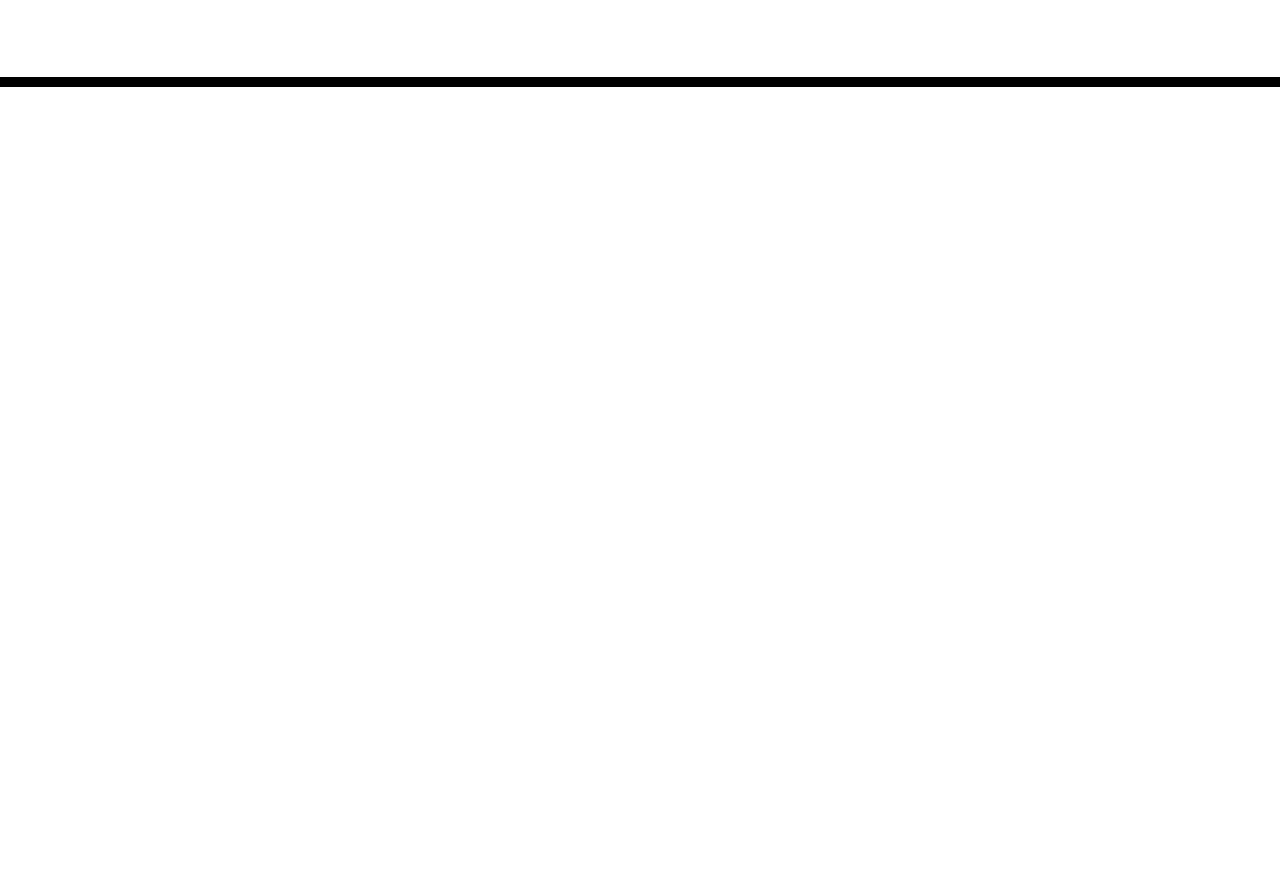
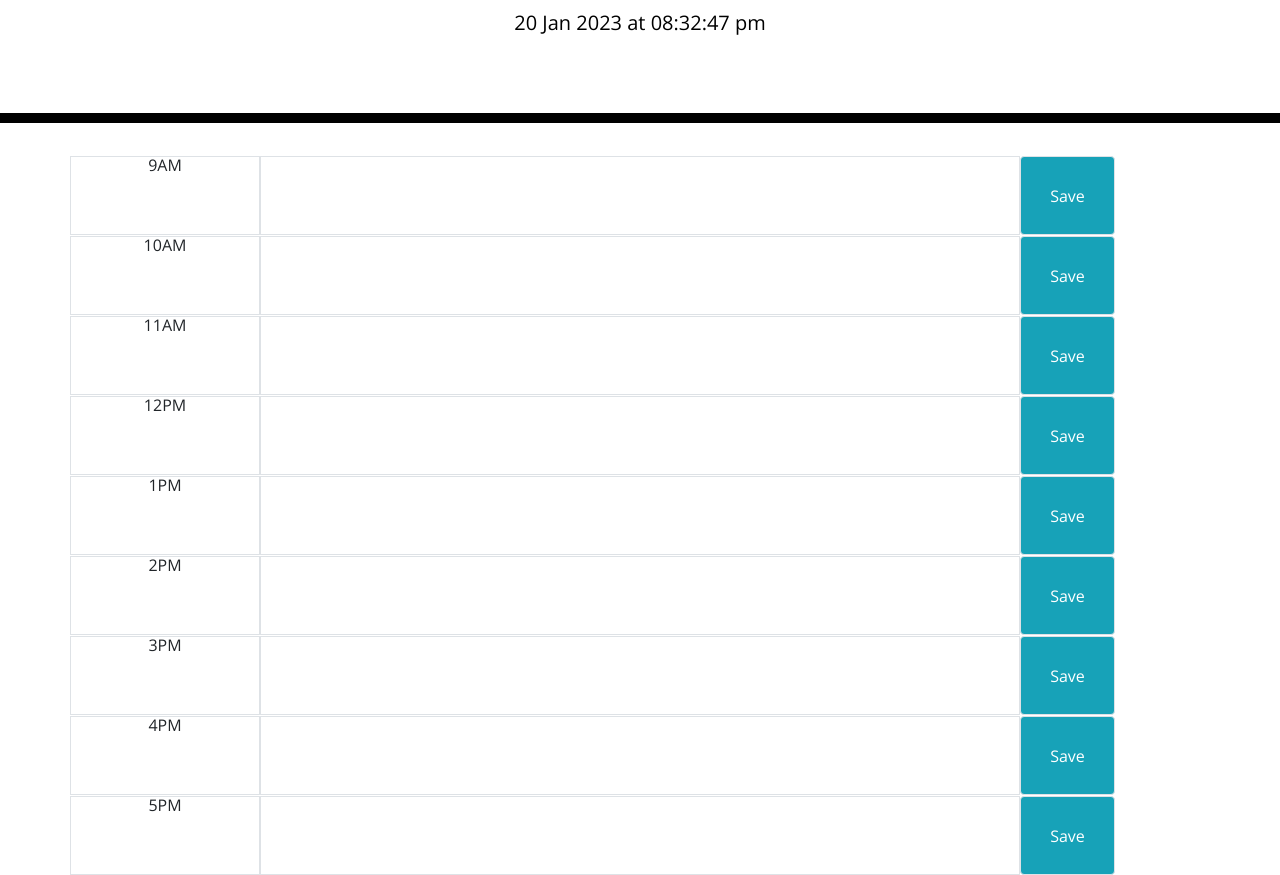
Before and after one commit to Natasha-16x/daily-planner-app, a plain HTML site: page starter/index.html in a window 1280 px wide. Shown: the part 181-1056 px from the top of the page. Before the commit the page ends 800 px from the top, so only its background shows below. Drawn offline with nearby package versions, Linux system fonts and the light colour scheme.

Commit message:
drafted README and added code to show the current date and time

```diff
--- a/starter/index.html
+++ b/starter/index.html
@@ -1,23 +1,14 @@
 <!DOCTYPE html>
 <html lang="en-gb">
+
 <head>
   <meta charset="UTF-8" />
   <meta name="viewport" content="width=device-width, initial-scale=1.0" />
   <meta http-equiv="X-UA-Compatible" content="ie=edge" />
-    <link
-      rel="stylesheet"
-      href="https://stackpath.bootstrapcdn.com/bootstrap/4.3.1/css/bootstrap.min.css"
-    />
-    <link
-      rel="stylesheet"
-      href="https://use.fontawesome.com/releases/v5.8.1/css/all.css"
-      integrity="sha384-50oBUHEmvpQ+1lW4y57PTFmhCaXp0ML5d60M1M7uH2+nqUivzIebhndOJK28anvf"
-      crossorigin="anonymous"
-    />
-    <link
-      href="https://fonts.googleapis.com/css?family=Open+Sans&display=swap"
-      rel="stylesheet"
-    />
+  <link rel="stylesheet" href="https://stackpath.bootstrapcdn.com/bootstrap/4.3.1/css/bootstrap.min.css" />
+  <link rel="stylesheet" href="https://use.fontawesome.com/releases/v5.8.1/css/all.css"
+    integrity="sha384-50oBUHEmvpQ+1lW4y57PTFmhCaXp0ML5d60M1M7uH2+nqUivzIebhndOJK28anvf" crossorigin="anonymous" />
+  <link href="https://fonts.googleapis.com/css?family=Open+Sans&display=swap" rel="stylesheet" />
   <link rel="stylesheet" href="style.css" />
   <title>Work Day Scheduler</title>
 </head>
@@ -30,9 +21,56 @@
   </header>
   <div class="container">
     <!-- Timeblocks go here -->
+    <div class="row">
+      <div id="time1" class="col-2 border text-center time">9AM</div>
+      <textarea id="text1" class="content col-8 border"></textarea>
+      <button id="btn1" type="button" class="col-1 btn btn-info border">Save</button>
+    </div>
+    <div class="row">
+      <div id="time2" class="col-2 border text-center time">10AM</div>
+      <textarea id="text2" class=" content col-8 border"></textarea>
+      <button id="btn2" type="button" class="col-1 btn btn-info border">Save</button>
+    </div>
+    <div class="row">
+      <div id="time3" class="col-2 border text-center time"> 11AM </div>
+      <textarea id="text3" class="content col-8 border"></textarea>
+      <button id="btn3" type="button" class="col-1 btn btn-info border">Save</button>
+    </div>
+    <div class="row">
+      <div id="time4" class="col-2 border text-center time"> 12PM </div>
+      <textarea id="text4" class="content col-8 border"></textarea>
+      <button id="btn4" type="button" class="col-1 btn btn-info border">Save</button>
+    </div>
+    <div class="row">
+      <div id="time5" class="col-2 border text-center time"> 1PM </div>
+      <textarea id="text5" class="content col-8 border"></textarea>
+      <button id="btn5" type="button" class="col-1 btn btn-info border">Save</button>
+    </div>
+    <div class="row">
+      <div id="time6" class="col-2 border text-center time"> 2PM </div>
+      <textarea id="text6" class="content col-8 border"></textarea>
+      <button id="btn6" type="button" class="col-1 btn btn-info border">Save</button>
+    </div>
+    <div class="row">
+      <div id="time7" class="col-2 border text-center time"> 3PM </div>
+      <textarea id="text7" class="content col-8 border"></textarea>
+      <button id="btn7" type="button" class="col-1 btn btn-info border">Save</button>
+    </div>
+    <div class="row">
+      <div id="time8" class="col-2 border text-center time"> 4PM </div>
+      <textarea id="text8" class="content col-8 border"></textarea>
+      <button id="btn8" type="button" class="col-1 btn btn-info border">Save</button>
+    </div>
+    <div class="row">
+      <div id="time9" class="col-2 border text-center time"> 5PM </div>
+      <textarea id="text9" class="content col-8 border"></textarea>
+      <button id="btn9" type="button" class="col-1 btn btn-info border">Save</button>
+
     </div>
 
     <script src="https://cdnjs.cloudflare.com/ajax/libs/jquery/3.2.1/jquery.min.js"></script>
     <script src="https://cdnjs.cloudflare.com/ajax/libs/moment.js/2.24.0/moment.min.js"></script>
+    <script src="script.js"></script>
 </body>
+
 </html>
--- /dev/null
+++ b/starter/script.js
@@ -0,0 +1,34 @@
+
+
+
+// I want to display the current day and time at the top of the calender when a user opens the planner
+
+var currentDayEl = $("#currentDay");
+
+
+function displayTime(){
+    var rightNow = moment().format('DD MMM YYYY [at] hh:mm:ss a');
+    currentDayEl.text(rightNow);
+    // check  to see if date and time displays
+    console.log(rightNow);
+}
+
+displayTime();
+
+
+
+
+
+// Color-code each timeblock based on past, present, and future when the timeblock is viewed.
+
+  //Allow a user to enter an event when they click a timeblock
+
+   // Save the event in local storage when the save button is clicked in that timeblock.
+
+
+
+
+
+
+
+   // Persist events between refreshes of a page
```
Also changed, not shown: 1 other file. Lines whose indentation alone changed are shown as unchanged.
